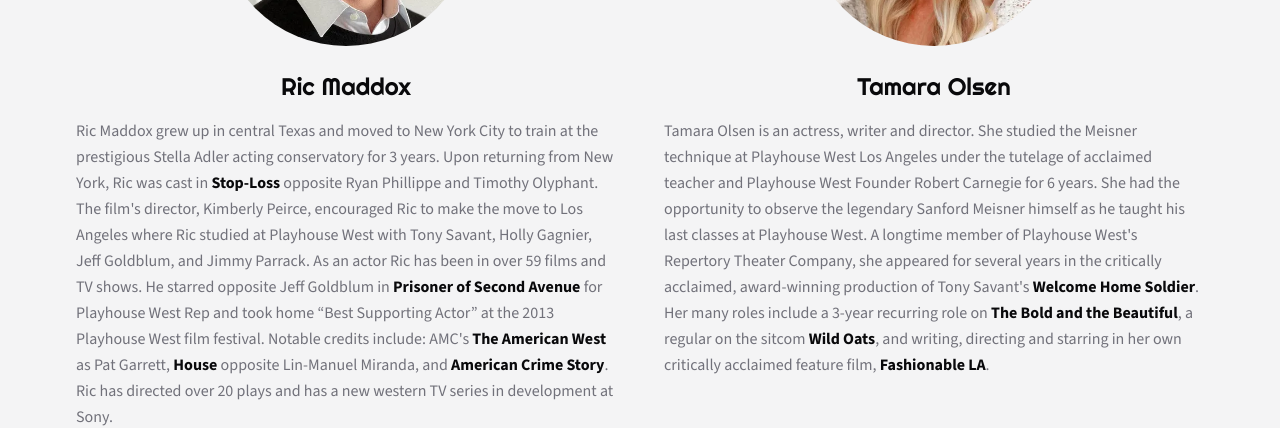
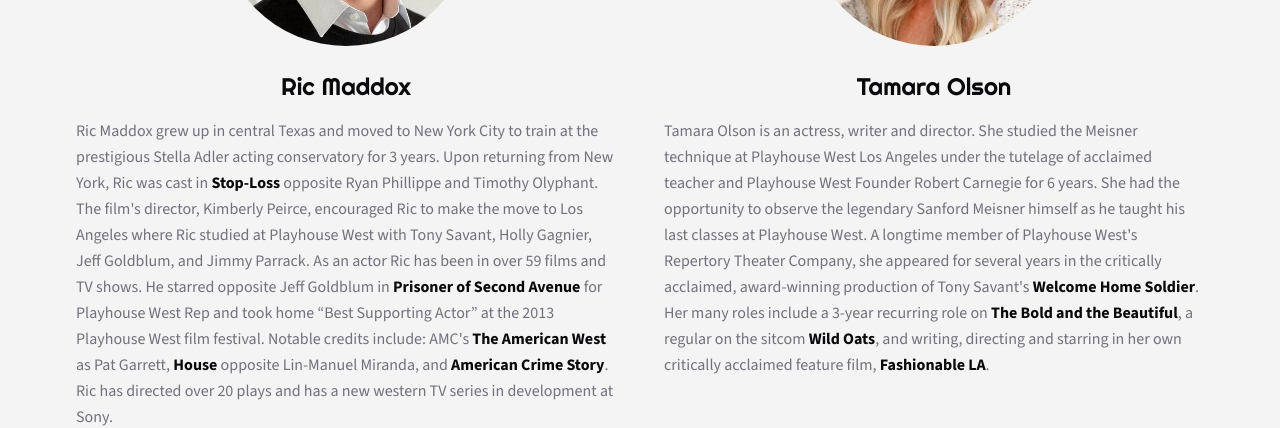
Before and after one commit to Founditmarketing/Playhouse-west-dallas, a Next.js app: page /about-2 in a window 1280 px wide. Shown: the part 1306-1734 px from the top of the page. Built offline with nearby package versions, Linux system fonts and the light colour scheme.

Commit message:
correct spelling of Tamara Olson and rename image

```diff
--- a/app/about-2/page.tsx
+++ b/app/about-2/page.tsx
@@ -154,22 +154,22 @@
                 </p>
               </div>
 
-              {/* Tamara Olsen */}
+              {/* Tamara Olson */}
               <div className="flex flex-col items-center">
                 <div className="w-64 h-64 rounded-full overflow-hidden mb-6">
                   <Image
-                    src="/images/tamaraolsen.webp"
-                    alt="Tamara Olsen - Acting Instructor at Playhouse West Dallas"
+                    src="/images/tamaraolson.webp"
+                    alt="Tamara Olson - Acting Instructor at Playhouse West Dallas"
                     width={256}
                     height={256}
                     className="w-full h-full object-cover"
                   />
                 </div>
                 <h3 className="font-serif text-foreground text-xl md:text-2xl mb-4">
-                  Tamara Olsen
+                  Tamara Olson
                 </h3>
                 <p className="text-muted-foreground leading-relaxed text-sm lg:text-base">
-                  Tamara Olsen is an actress, writer and director. She studied
+                  Tamara Olson is an actress, writer and director. She studied
                   the Meisner technique at Playhouse West Los Angeles under the
                   tutelage of acclaimed teacher and Playhouse West Founder
                   Robert Carnegie for 6 years. She had the opportunity to
--- a/app/audit-1/page.tsx
+++ b/app/audit-1/page.tsx
@@ -45,7 +45,7 @@
                 and the way the class is conducted in a serious, professional
                 atmosphere. Immediately following the audit class there will be
                 a brief interview with{" "}
-                <strong className="text-primary">Tamara Olsen</strong> and/or{" "}
+                <strong className="text-primary">Tamara Olson</strong> and/or{" "}
                 <strong className="text-primary">Ric Maddox</strong> (Directors
                 of Playhouse West Dallas).
               </p>
```
Also changed, not shown: public/images/tamaraolson.webp (renamed from public/images/tamaraolsen.webp).
